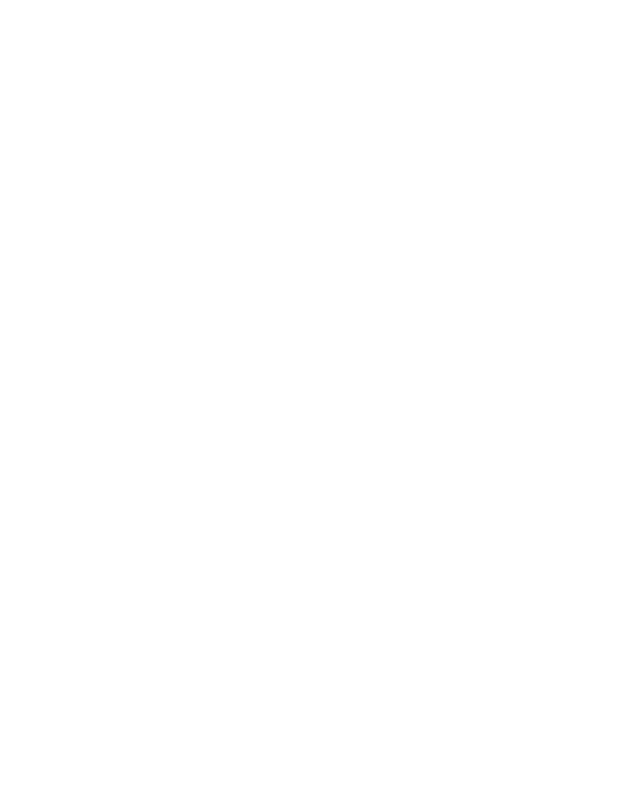
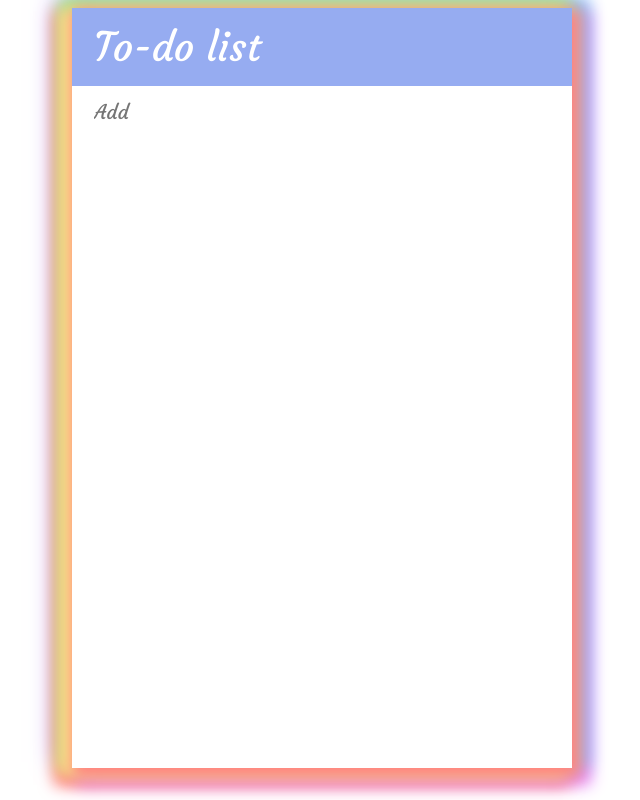
Before and after one commit to Victinini/ToDo, a plain HTML site: page index.html in a window 1280 px wide. Shown: the whole page, without its empty margins (318-958 px from the left). Drawn offline with Linux system fonts and the light colour scheme.

Commit message:
add layout

```diff
--- a/index.html
+++ b/index.html
@@ -1,20 +1,26 @@
 <!DOCTYPE html>
 <html lang="en">
-<head>
-    <meta charset="UTF-8">
-    <meta http-equiv="X-UA-Compatible" content="IE=edge">
-    <meta name="viewport" content="width=device-width, initial-scale=1.0">
+  <head>
+    <meta charset="UTF-8" />
+    <meta http-equiv="X-UA-Compatible" content="IE=edge" />
+    <meta name="viewport" content="width=device-width, initial-scale=1.0" />
     <title>Document</title>
-    <link rel="stylesheet" href="style.css">
-</head>
-<body>
+    <link rel="stylesheet" href="style.css" />
+    <link rel="preconnect" href="https://fonts.googleapis.com" />
+    <link rel="preconnect" href="https://fonts.gstatic.com" crossorigin />
+    <link
+      href="https://fonts.googleapis.com/css2?family=Courgette&display=swap"
+      rel="stylesheet"
+    />
+  </head>
+  <body>
+    <div class="container">
+      <div class="header">
+        <p>To-do list</p>
+      </div>
+      <input type="text" placeholder="Add">
+    </div>
 
-
-
-
-
-
-
-    <script></script>
-</body>
+    <script src="script.js"></script>
+  </body>
 </html>
--- a/style.css
+++ b/style.css
@@ -0,0 +1,45 @@
+.container {
+    background-color: white;
+    box-shadow: 0px 0px 17px 5px rgba(0, 0, 0, 0.85);
+    width: 500px;
+    height: 95vh;
+    margin: auto;
+    font-family: "Courgette", cursive;
+    -webkit-box-shadow: 5px 5px 15px 5px #ff8080, -9px 5px 15px 5px #ffe488,
+      -7px -5px 15px 5px #8cff85, 12px -5px 15px 5px #80c7ff,
+      12px 10px 15px 7px #e488ff, -10px 10px 15px 7px #ff616b,
+      -10px -7px 27px 1px #8e5cff, 0px 0px 15px 5px rgba(0, 0, 0, 0);
+    box-shadow: 5px 5px 15px 5px #ff8080, -9px 5px 15px 5px #ffe488,
+      -7px -5px 15px 5px #8cff85, 12px -5px 15px 5px #80c7ff,
+      12px 10px 15px 7px #e488ff, -10px 10px 15px 7px #ff616b,
+      -10px -7px 27px 1px #8e5cff, 0px 0px 15px 5px rgba(0, 0, 0, 0);
+}
+
+.header {
+    background-color: rgb(150, 172, 241);
+    width: 100%;
+    height: 78px;
+    display: flex;
+    align-items: center;
+    padding: 0 0 0 22px;
+    box-sizing: border-box;
+}
+
+p {
+  margin: 0 0;
+  color: white;
+  font-size: 40px;
+}
+
+input {
+  border: none;
+  outline: none;
+  display: flex;
+  align-items: center;
+  width: 100%;
+  height: 50px;
+  box-sizing: border-box;
+  font-size: 20px;
+  font-family: "Courgette", cursive;
+  padding: 10px 22px;
+}
```
Also changed, not shown: Image20230930101624.jpg (added).
